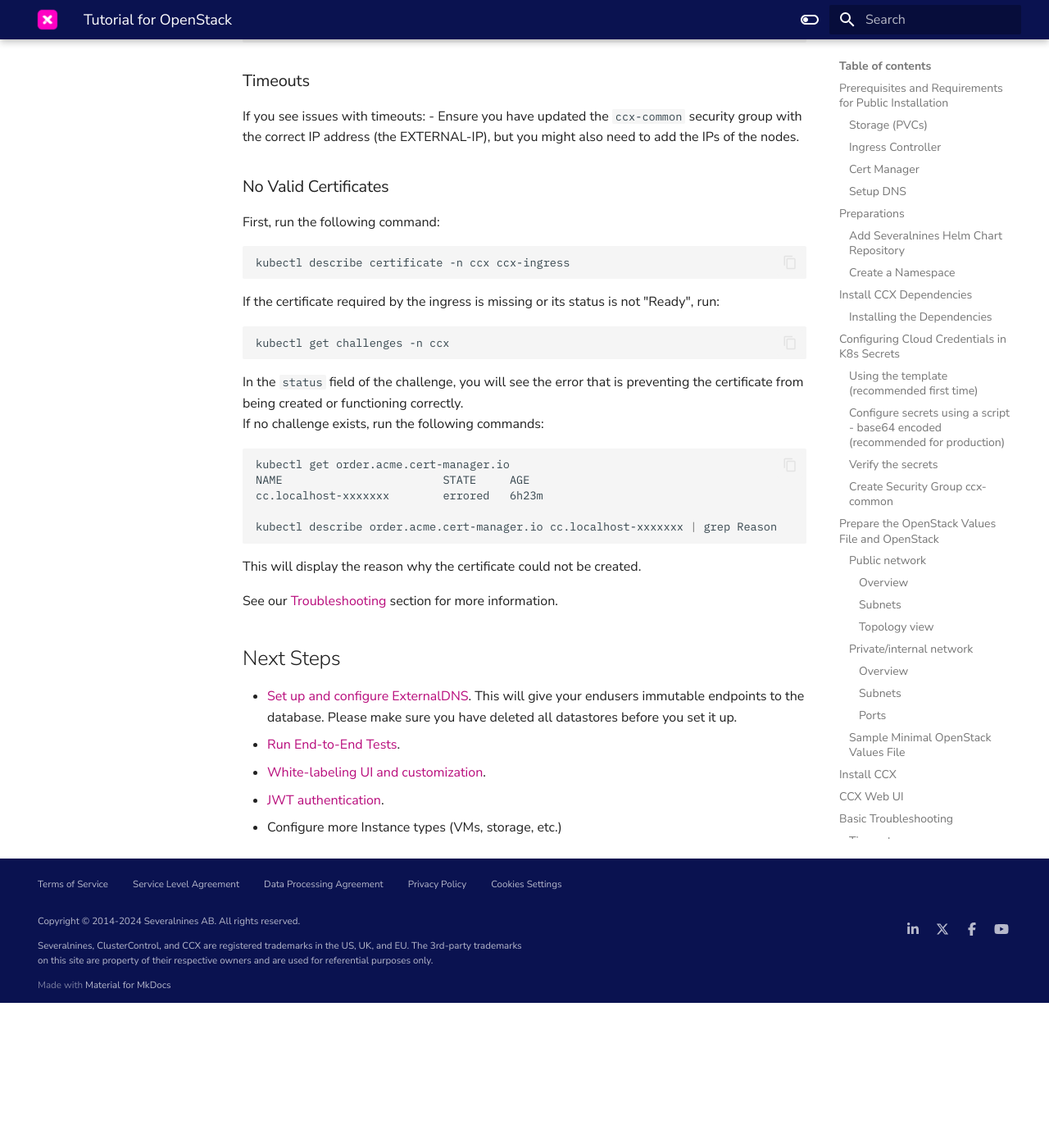
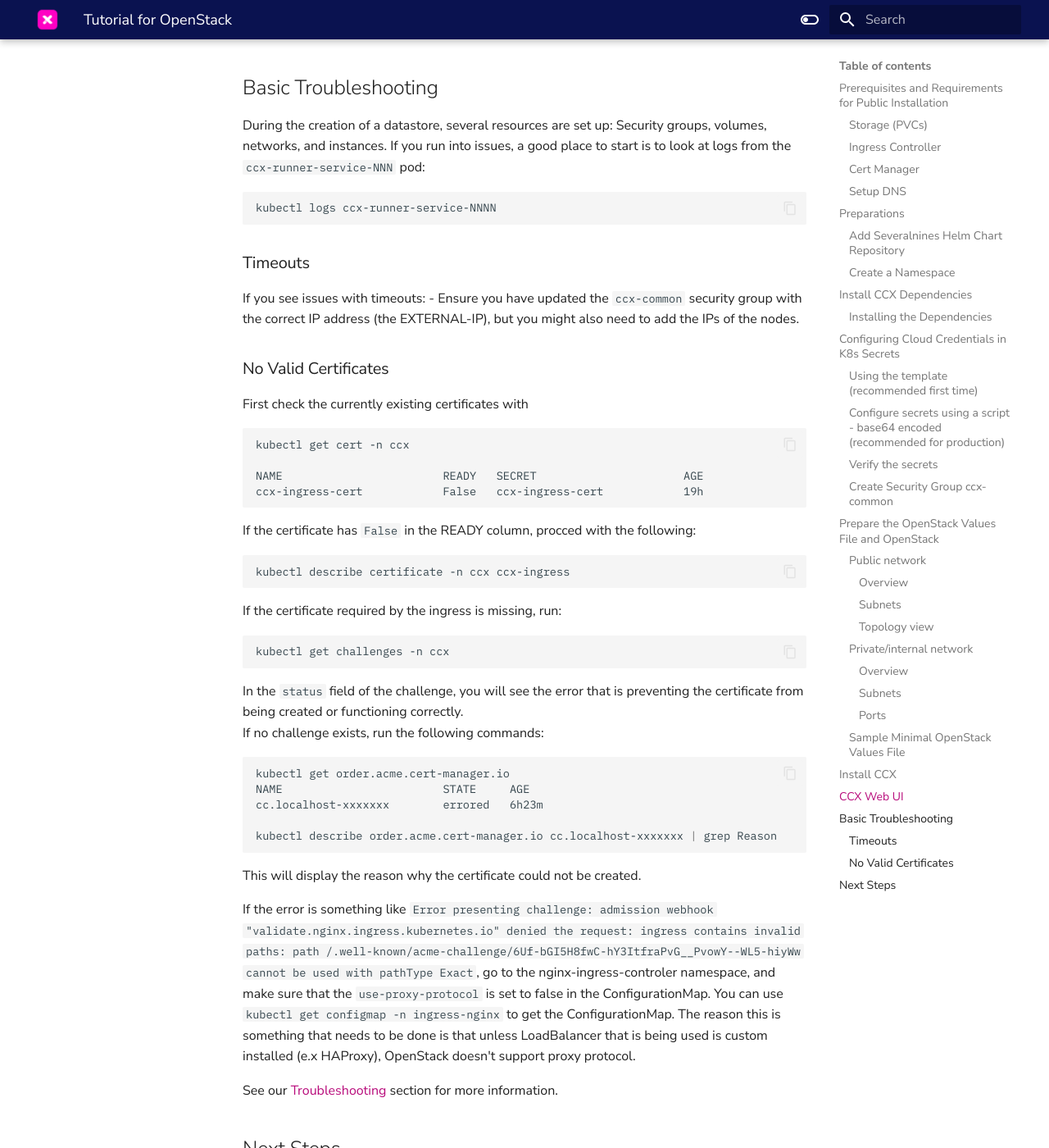
Before and after one commit to severalnines/ccx-docs, an MkDocs documentation site: the page built from docs/admin/Installation/Tutorial-openstack.md, in a window 1280 px wide and 1400 px high, scrolled down 15255 px. Shown: the whole window at 82% size. Built offline with MkDocs 1.6.1 and Material for MkDocs 9.7.7, drawn with Linux system fonts in a browser that asks for light colours; comment, search, counter and statistics services are not loaded; before the commit the page ends 16478 px from its top, so only the background shows below that; some of the changed text lies outside the part shown.

Commit message:
update for certificate documentation

````diff
--- a/docs/admin/Installation/Tutorial-openstack.md
+++ b/docs/admin/Installation/Tutorial-openstack.md
@@ -149,7 +149,14 @@
   ..
     Message:               The ACME account was registered with the ACME server
 ```
+If you plan to use your own custom certificate, you will have to manually upload it to the ccx namespace. To validate if the the certificate is properly created, use the following command:
+```
+kubectl get cert -n ccx
 
+NAME                        READY   SECRET                      AGE
+ccx-ingress-cert            True    ccx-ingress-cert            19h
+```
+If the value returned in the READY column is True, the certificate is valid.
 
 ### Setup DNS
 Ensure you have a DNS A record set up, pointing the EXTERNAL_IP to the domain you wish to install CCX on, e.g., `ccx.example.com` (this is the endpoint the end-users will access):
@@ -546,13 +553,21 @@
 
 ### No Valid Certificates
 
-First, run the following command:
+First check the currently existing certificates with
+
+```bash
+kubectl get cert -n ccx
+
+NAME                        READY   SECRET                      AGE
+ccx-ingress-cert            False   ccx-ingress-cert            19h
+```
+If the certificate has `False` in the READY column, procced with the following:
 
 ```bash
 kubectl describe certificate -n ccx ccx-ingress
 ```
 
-If the certificate required by the ingress is missing or its status is not "Ready", run:
+If the certificate required by the ingress is missing, run:
 
 ```bash
 kubectl get challenges -n ccx
@@ -571,6 +586,8 @@
 
 This will display the reason why the certificate could not be created.
 
+If the error is something like `Error presenting challenge: admission webhook "validate.nginx.ingress.kubernetes.io" denied the request: ingress contains invalid paths: path /.well-known/acme-challenge/6Uf-bGI5H8fwC-hY3ItfraPvG__PvowY--WL5-hiyWw cannot be used with pathType Exact`, go to the nginx-ingress-controler namespace, and make sure that the `use-proxy-protocol` is set to false in the ConfigurationMap. You can use `kubectl get configmap -n ingress-nginx` to get the ConfigurationMap. The reason this is something that needs to be done is that unless LoadBalancer that is being used is custom installed (e.x HAProxy), OpenStack doesn't support proxy protocol.
+
 
 See our [Troubleshooting](docs/admin/Troubleshooting/Troubleshooting.md) section for more information.
 
````
